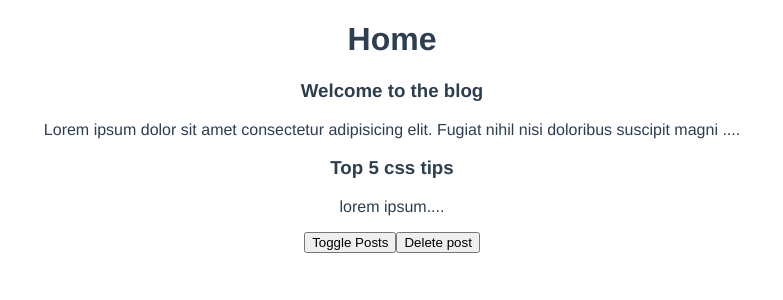
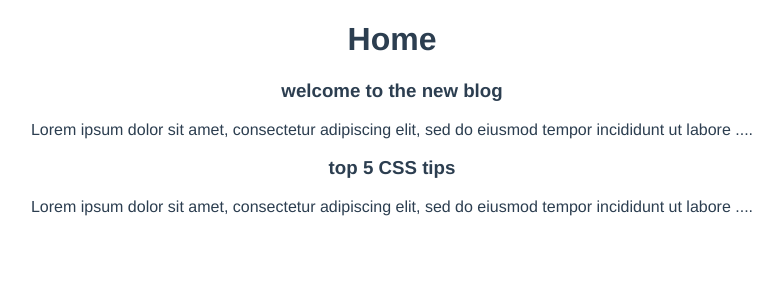
Before and after one commit to mouhsineelachbi/Dogo_Blog, a Vue app: page / in a window 1280 px wide. Shown: the top 300 px of the page, without its empty margins (248-1031 px from the left). Built offline with nearby package versions, Linux system fonts and the light colour scheme; data requests are answered from the project's data file.

Commit message:
Working with async function to fetch an api in the setup function

```diff
--- /dev/null
+++ b/data/db.json
@@ -0,0 +1,24 @@
+{
+    "posts": [
+      {
+        "id": 1,
+        "title": "welcome to the new blog",
+        "body": "Lorem ipsum dolor sit amet, consectetur adipiscing elit, sed do eiusmod tempor incididunt ut labore et dolore magna aliqua.",
+        "tags": [
+          "webdev",
+          "coding",
+          "news"
+        ]
+      },
+      {
+        "id": 2,
+        "title": "top 5 CSS tips",
+        "body": "Lorem ipsum dolor sit amet, consectetur adipiscing elit, sed do eiusmod tempor incididunt ut labore et dolore magna aliqua.",
+        "tags": [
+          "css",
+          "webdev",
+          "coding"
+        ]
+      }
+    ]
+  }
--- a/src/components/PostList.vue
+++ b/src/components/PostList.vue
@@ -15,9 +15,7 @@ export default {
     props: ['posts'],
     components: { SinglePost },
     setup(props){
-        onMounted(() => console.log('Component mounted'));
-        onUnmounted(() => console.log("Component unMounted"))
-        onUpdated(() => console.log("Component updated"))
+
     }
 
 }
--- a/src/views/Home.vue
+++ b/src/views/Home.vue
@@ -1,9 +1,17 @@
 <template>
   <div class="home">
       <h1> Home </h1>
-      <PostList :posts="posts" v-if="showPosts"/>
-      <button @click="showPosts = !showPosts">Toggle Posts</button>
-      <button @click="posts.pop()">Delete post</button>
+
+      <div v-if="error"> {{ error }} </div>
+
+      <div v-if="posts.length">
+        <PostList :posts="posts"/>
+      </div>
+
+      <div v-else>
+        <p>Loading....</p>
+      </div>
+
   </div>
 </template>
 
@@ -16,14 +24,27 @@ export default {
   name: 'Home',
   components: { PostList },
   setup () {
-    const posts = ref([
-      { title: 'Welcome to the blog', body: 'Lorem ipsum dolor sit amet consectetur adipisicing elit. Fugiat nihil nisi doloribus suscipit magni iusto porro harum, eveniet natus dicta vel modi accusamus reiciendis, unde vero debitis cupiditate ratione. Consectetur velit, eveniet labore vero ad ipsa sint quis dolorum. Blanditiis perferendis eos quisquam obcaecati commodi error, suscipit, a autem corrupti magni voluptatibus quo eligendi praesentium atque dolor veritatis totam! Iste, autem facilis? Sed veniam voluptate dolores similique, perspiciatis, itaque repellendus minus rerum praesentium molestias fugit quidem est neque ullam enim ducimus doloribus reiciendis a voluptatum. Quod facere molestiae, in quo itaque quasi vero, rerum sit commodi odit perspiciatis necessitatibus labore?', id: 1 },
-      { title: 'Top 5 css tips', body: 'lorem ipsum' , id: 2 },
-    ]);
+    const posts = ref([]);
+    const error = ref(null);
 
-    const showPosts = ref(true);
+    const load = async ()=> {
+      try{
+        const data = await fetch('http://localhost:3000/posts')
+        if (!data.ok) throw Error('No data available');
 
-    return { posts, showPosts }
+        // update posts value by passing data to It
+        posts.value = await data.json();
+
+      }catch(err){
+        error.value = err.message;
+        console.error(error.value);
+      }
+
+    }
+
+    load();
+
+    return { posts, error }
   }
 }
 </script>
```
